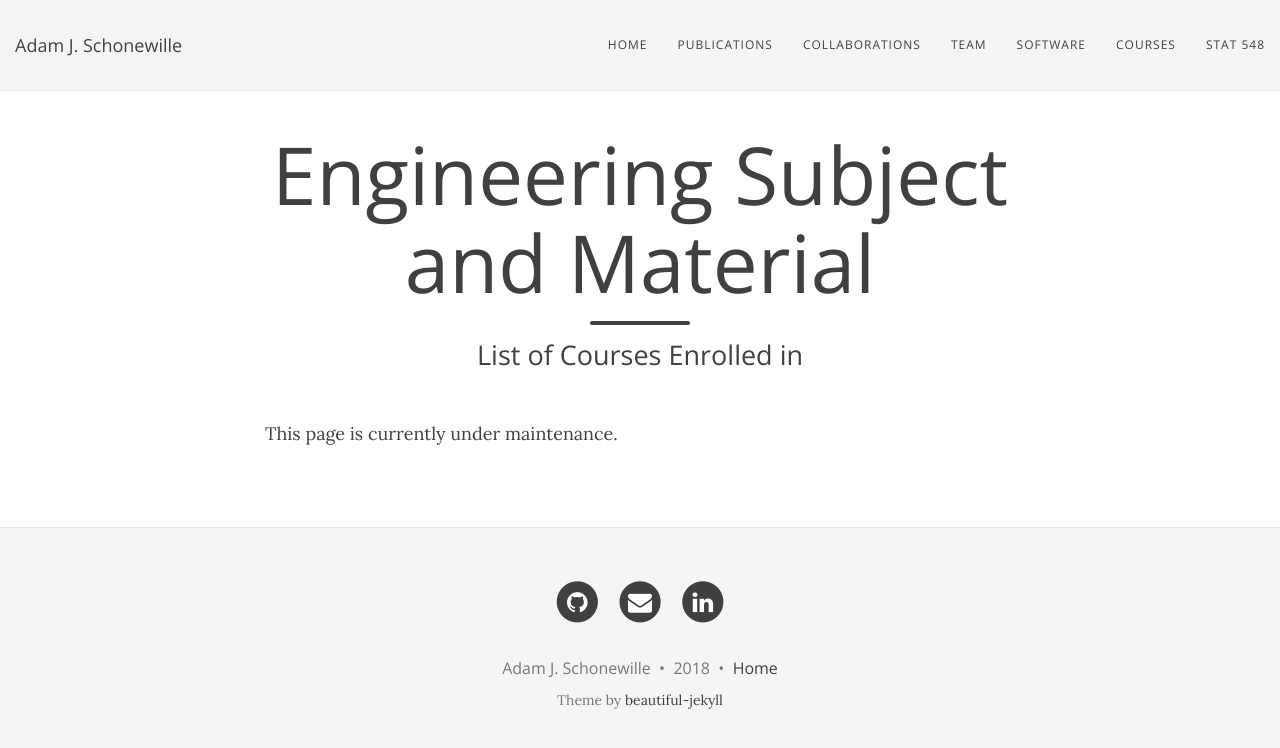
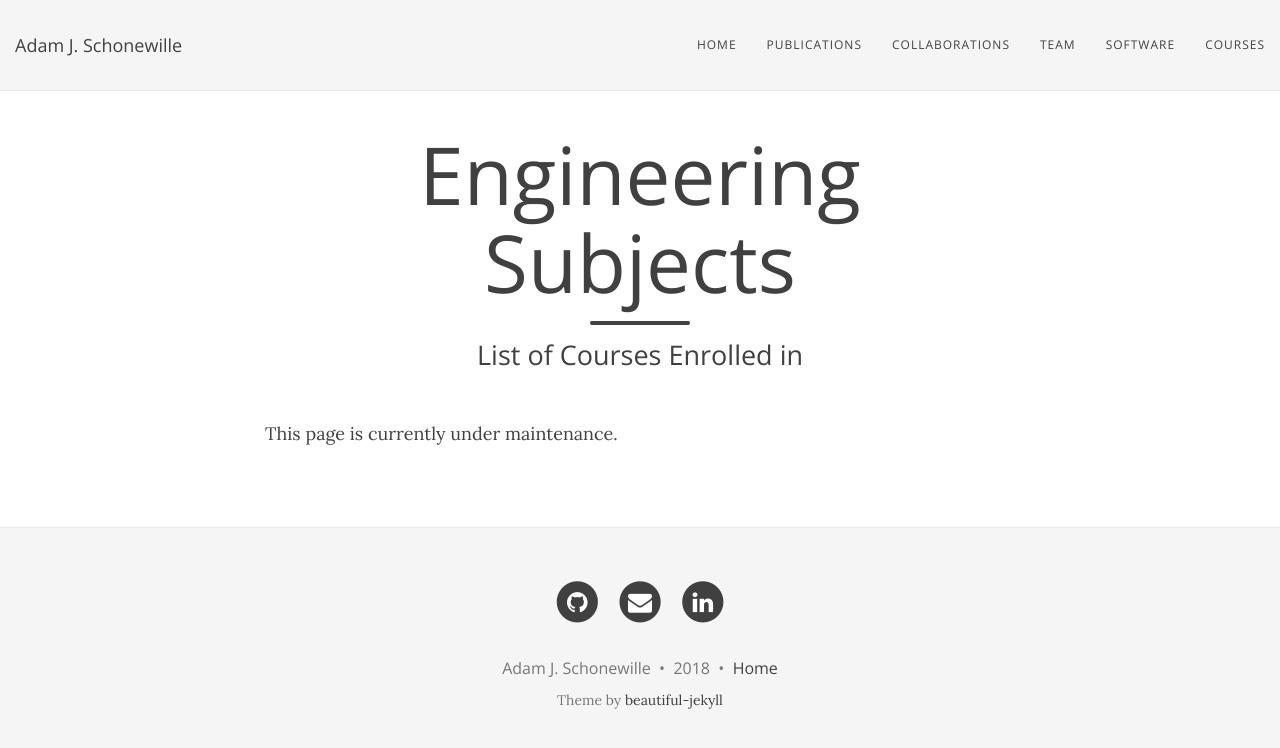
Before and after one commit to adamschonewille/adamschonewille.github.io, a Jekyll site: the page built from learn.md, in a window 1280 px wide. Shown: the top 748 px of the page. Built offline with Jekyll 4.4.1, drawn with Linux system fonts in a browser that asks for light colours; nearby versions of some CDN libraries.

Commit message:
trying to fix link issue

```diff
--- a/_config.yml
+++ b/_config.yml
@@ -24,7 +24,7 @@
 # List of links in the navigation bar
 navbar-links:
  # About Me: "aboutme"
-  Home: ""
+  Home: index.html
   Publications: "pub"
   Collaborations: "collab"
   Team: "team"
@@ -32,7 +32,7 @@
   Courses: "learn"
 #  Teaching:
 #    - STAT 450 - Case Studies in Statistics: "https://courses.students.ubc.ca/cs/main?pname=subjarea&tname=subjareas&req=3&dept=STAT&course=450"
-  STAT 548: "stat548"
+#  STAT 548: "stat548"
 
 #  Contact: "https://www.stat.ubc.ca/users/gabriela-v-cohen-freue"
 
--- a/learn.md
+++ b/learn.md
@@ -1,6 +1,6 @@
 ---
 layout: page
-title: Engineering Subject and Material
+title: Engineering Subjects
 subtitle: List of Courses Enrolled in
 ---
 
```
Also changed, not shown: home.md (added).
